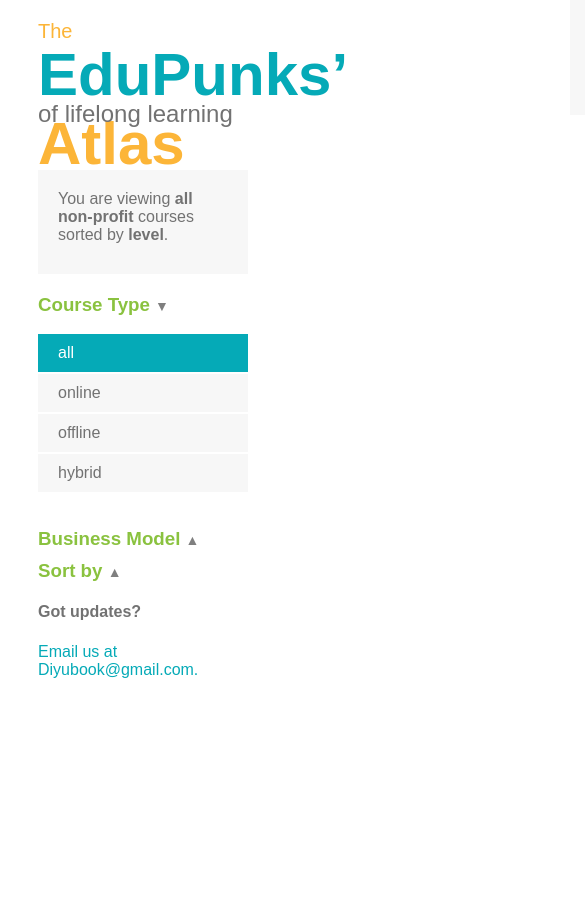
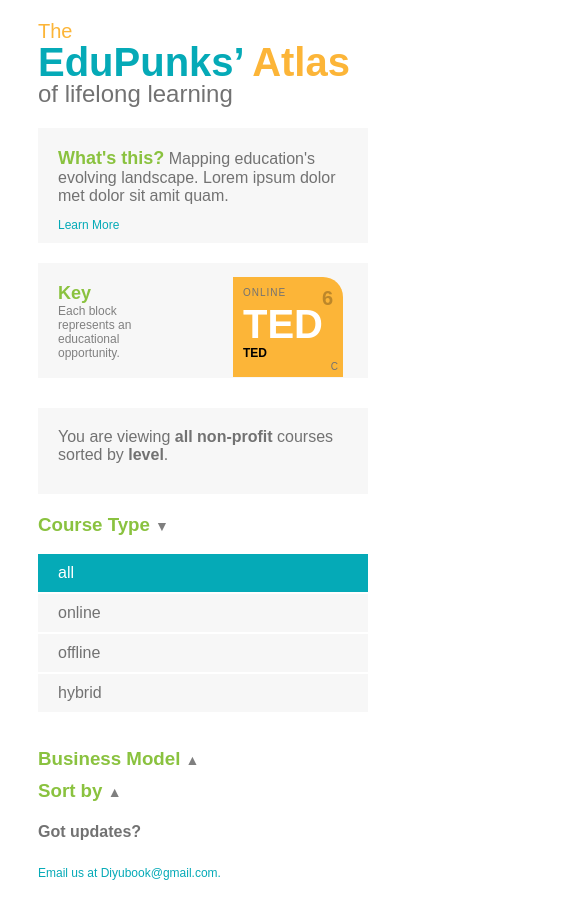
Before and after one commit to larrybuch/edupunks, a plain HTML site: page index.html in a window 390 px wide. Shown: the top 918 px of the page, 585 px wide, since content can reach past the window. Before the commit the page ends 844 px from the top, so only its background shows below. Drawn offline with nearby package versions, Linux system fonts and the light colour scheme; some packages are replaced by stand-ins of ours; a script that the page names is missing.

Commit message:
Responsive layout
still needs a bit of work, but it's a start...

```diff
--- a/css/styles.css
+++ b/css/styles.css
@@ -122,7 +122,7 @@
 
     .sorts ul li a {
     	display: block;
-    	width: 190px;
+    	width: 100%;
     	padding: 10px 0 10px 20px;
     	margin-right: 20px;
     	text-decoration: none;
@@ -139,7 +139,7 @@
 
     .instructions a { color: #05aab7; text-decoration: none;}
 
-    #list { width: 960px; }
+    #list { max-width: 960px; }
 
     .box
     {
@@ -247,8 +247,10 @@
     }
 
     .list_top {
+      width: 190px;
       background-color: #f7f7f7;
       padding: 20px;
+      margin-right: 20px;
       margin-bottom: 20px;
     }
 
@@ -315,3 +317,28 @@
 
     .about h1 { margin-top: 0; margin-bottom: 10px; color: #05aab7 }
     .about h2 { margin-top: 0; margin-bottom: 10px; color: #fcb538 }
+
+/* @group media queries */
+
+@media only screen and (max-width: 960px) {
+	header { width: 640px; height: auto; margin-bottom: 0; }
+	body { width: 640px; }
+	.title { width: 640px; float: none; margin-bottom: 20px; }
+	.top_info { width: 640px; }
+	.what { position: relative; left: 0; float: left; width: 290px; margin-right: 20px; }
+	.key { position: relative; left: 0; float: left; }
+	.sorts { width: 100px; }
+	.list_top { width: 80px; }
+	.instructions a { font-size: 12px; }
+
+@media only screen and (max-width: 640px) {
+	header { width: 310px; height: auto; }
+	header .title h1 { font-size: 40px; height: 40px; }
+	body { width: 310px; float: none; }
+	.sorts {width: 310px; float: none; }
+	.top_info { width: 310px; }
+	.what { float: none; }
+	.key { float: none; width: 290px; }
+	.list_top { width: 290px; }
+	#list { float: none; margin-left: 20px; }
+}
--- a/index.html
+++ b/index.html
@@ -5,6 +5,8 @@
 <meta http-equiv="content-type" content="text/html; charset=UTF-8">
 <link href="css/styles.css" rel="stylesheet" type="text/css">
 <link rel="stylesheet" href="css/tooltipster.css" type="text/css">
+<meta name="viewport" content="width=device-width; initial-scale=1.0; minimum-scale=1.0; maximum-scale=1.0;" />
+
 
 </head>
 <body>
@@ -14,12 +16,11 @@
   		<a href="index.html"><h1>EduPunks&#8217; <span style="color:#fcb538;">Atlas</span></h1>
   		<div class="subtitle">of lifelong learning</a></div>
   	</div>
-
+	  <div class="top_info">
 	    <div class="what">
 	      <p><span class="what_head">What's this?</span> Mapping education's evolving landscape. Lorem ipsum dolor met dolor sit amit quam.</p>
 	      <a href="about.html">Learn More</a>
 	    </div>
-
 	    <div class="key" id="key_roll">
 	      <p style="width: 80px;"><span class="what_head">Key</span>
 	      <span class="what_head" style="font-size: 12px; color: gray; font-weight: 200;">Each block represents an educational opportunity. </span></p>
@@ -31,7 +32,7 @@
 	        <div class="threes" id="threes_roll">c</div>
 	      </div>
 	    </div>
-
+	  </div>
     <div class="clear"></div>
   </header>
 
```
Lines whose indentation alone changed are shown as unchanged.
